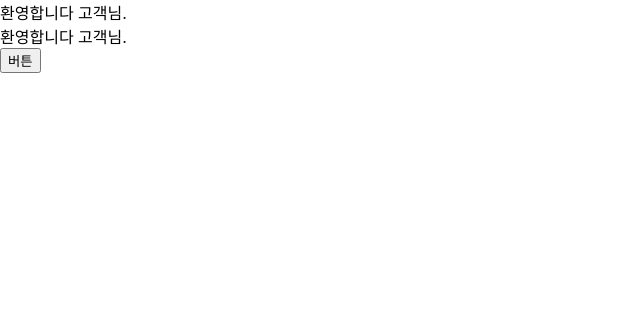
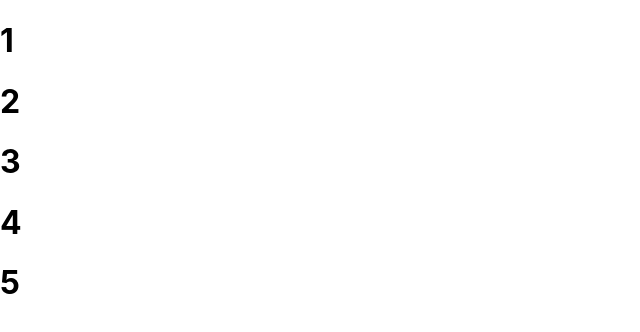
Before and after one commit to dmsvk0217/react_practice, a React (Create React App) app: page / in a window 1280 px wide. Shown: the top 332 px of the page, without its empty margins (0-640 px from the left). Built offline with nearby package versions, Linux system fonts and the light colour scheme.

Commit message:
list and key

```diff
--- a/src/index.js
+++ b/src/index.js
@@ -1,17 +1,12 @@
 import React from "react";
 import ReactDOM from "react-dom/client";
 import "./index.css";
-import App from "./App";
 import Comment from "./comment";
-import Counter from "./useEffect";
-import Conditional from "./conditional";
+import List from "./list";
 
 const root = ReactDOM.createRoot(document.getElementById("root"));
 root.render(
   <>
-    {/* <Comment name="은총" comment="안녕하세요 은총입니다." />
-    <Comment name="은총1" comment="안녕하세요 은총입니다.1" />
-    <Comment name="은총2" comment="안녕하세요 은총입니다.2" /> */}
-    <Conditional />
+    <List></List>
   </>
 );
--- /dev/null
+++ b/src/list.js
@@ -0,0 +1,19 @@
+import React from "react";
+import ReactDOM from "react-dom/client";
+
+/*
+map함수 사용시 키값 지정하지 않으면 map의 두번째 인자의 인덱스 값을 자동으로 지정한다.
+인덱스값을 키값으로 할 경우에 아이템의 순서가 변경되면 성능, state에 부정적인 영향을 미칠 수 있다.
+*/
+function List() {
+  const list = [1, 2, 3, 4, 5];
+  return (
+    <div>
+      {list.map((n) => {
+        return <h1 key={n}>{n}</h1>;
+      })}
+    </div>
+  );
+}
+
+export default List;
```
